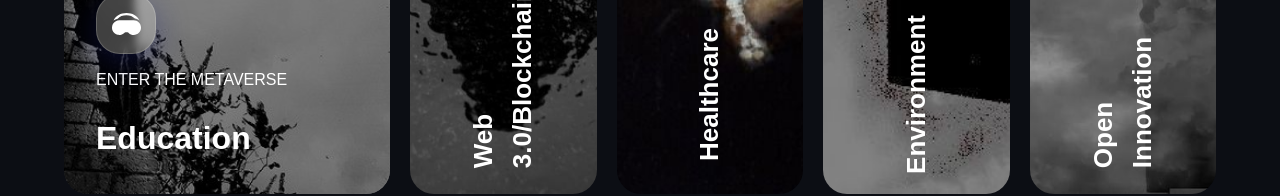
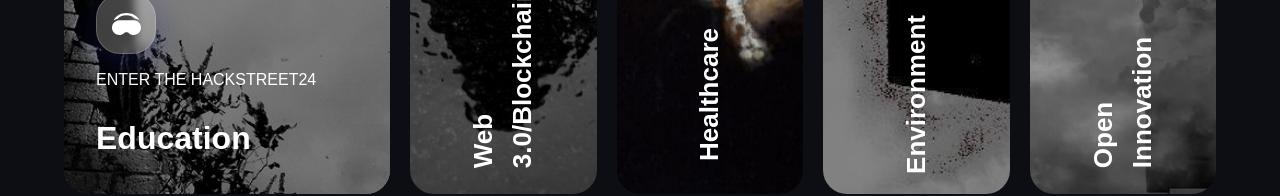
Before and after one commit to goelraghav002/hackstreet24, a Next.js app: page / in a window 1280 px wide. Both pictures are taken after a click on the element "Education". Shown: the part 2475-2671 px from the top of the page. Built offline with nearby package versions, Linux system fonts and the light colour scheme; a web font is replaced by a local one.

Commit message:
techstack imp

```diff
--- a/components/ExploreCard.jsx
+++ b/components/ExploreCard.jsx
@@ -35,7 +35,7 @@
             />
           </div>
           <p className="font-normal text-[16px] leading-[20px] text-white uppercase">
-            Enter the Metaverse
+            Enter the Hackstreet24
           </p>
           <h2 className="mt-[24px] font-semibold sm:text-[32px] text-[24px] text-white">
             {title}
```
